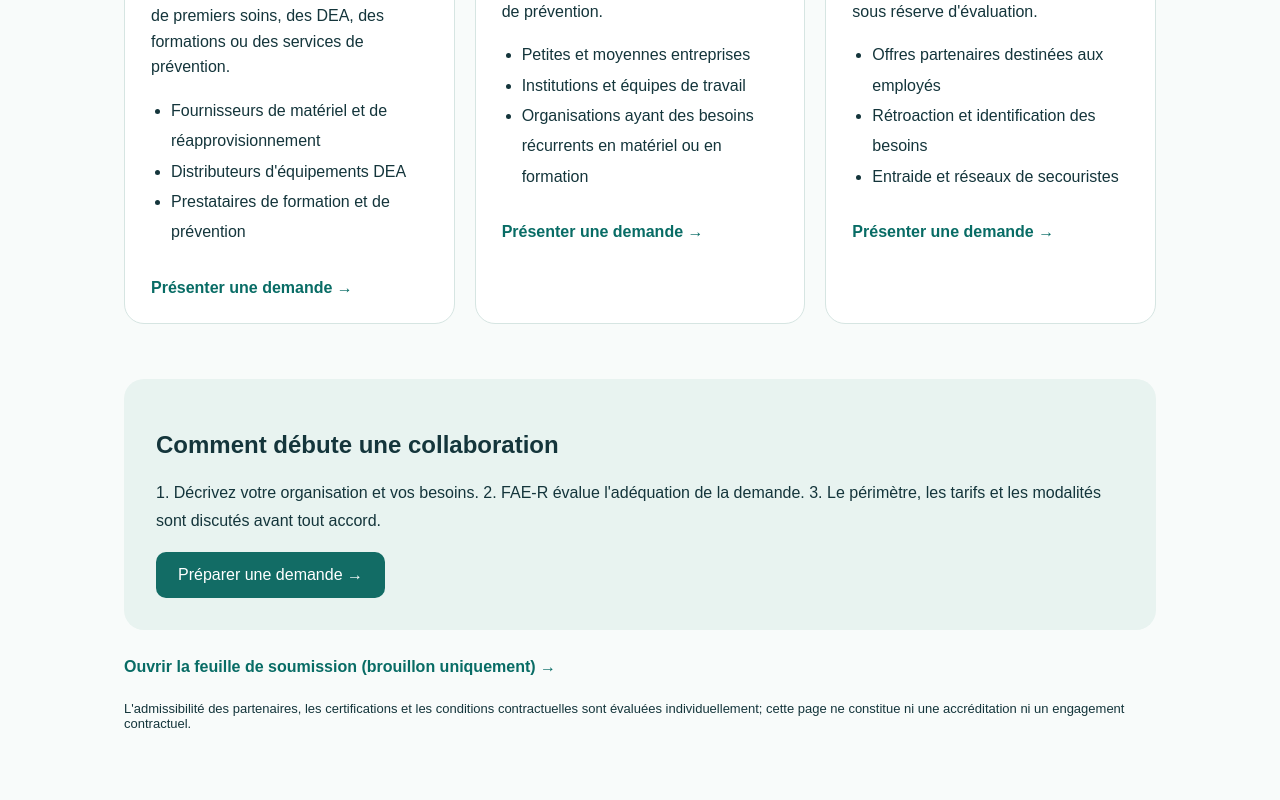
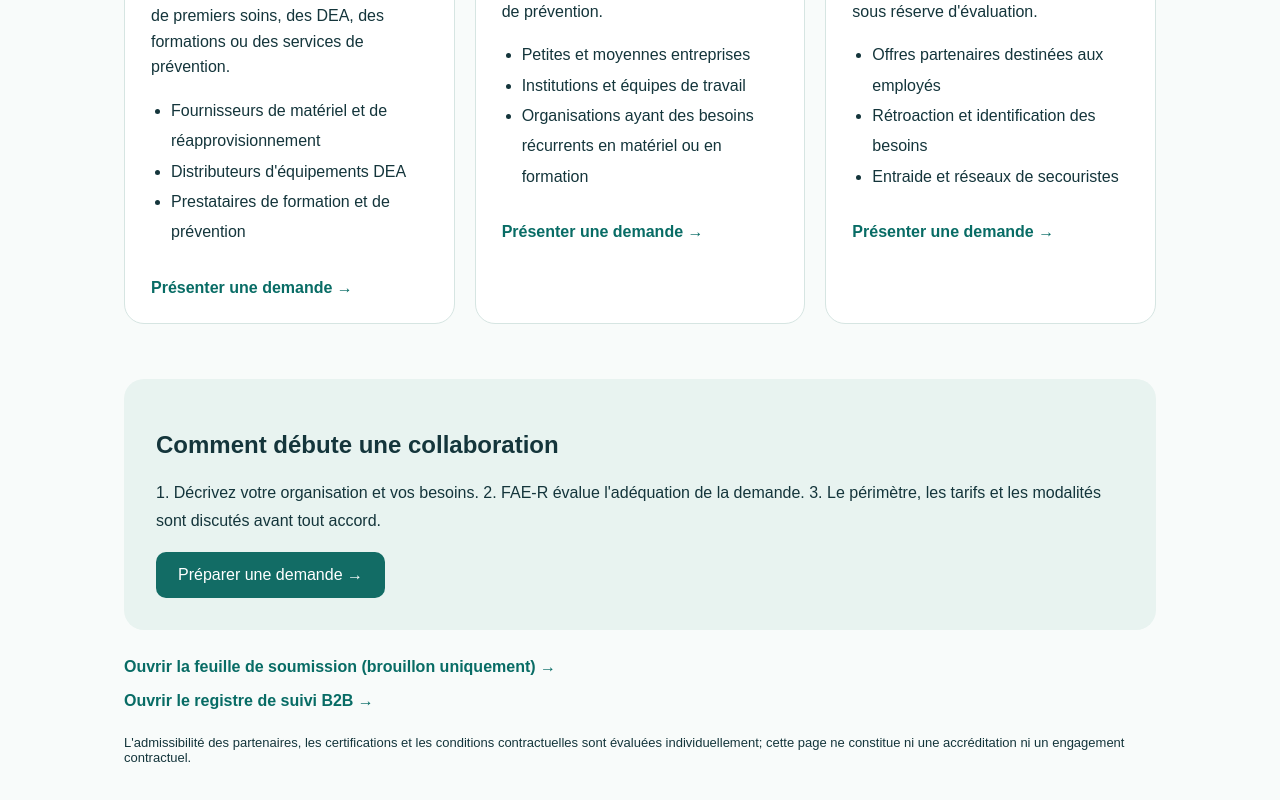
Before and after one commit to khalimouad/FAE-R, a Next.js app: page /partners in a window 1280 px wide. Shown: the part 672-1472 px from the top of the page. Built offline with nearby package versions, Linux system fonts and the light colour scheme.

Commit message:
Link partner ecosystem to B2B supplier/customer pipeline worksheet

```diff
--- a/app/partners/page.tsx
+++ b/app/partners/page.tsx
@@ -20,6 +20,7 @@ export default async function Partners({searchParams}:{searchParams:Promise<Sear
  <div style={{display:"grid",gridTemplateColumns:"repeat(auto-fit,minmax(260px,1fr))",gap:20,marginTop:44}}>{groups.map((g,i)=><section key={g.tag} style={{background:"white",border:"1px solid #d6e5e2",borderRadius:20,padding:26}}><span style={{fontSize:12,color:"#18776f",fontWeight:700}}>{g.tag}</span><h2 style={{fontSize:25,lineHeight:1.2}}>{g.title}</h2><p style={{lineHeight:1.6}}>{g.intro}</p><ul style={{paddingLeft:20,lineHeight:1.9}}>{g.items.map(item=><li key={item}>{item}</li>)}</ul><Link href={`/request/?lang=${en?"en":"fr"}`} style={{display:"inline-block",marginTop:15,color:"#086c65",fontWeight:700}}>{en?"Submit an inquiry":"Présenter une demande"} →</Link></section>)}</div>
  <section style={{marginTop:55,padding:"32px",background:"#e8f3f0",borderRadius:20}}><h2>{en?"How a collaboration begins":"Comment débute une collaboration"}</h2><p style={{lineHeight:1.8}}>{en?"1. Describe your organization and needs. 2. FAE-R reviews the proposed fit. 3. The scope, pricing and terms are discussed before any agreement.":"1. Décrivez votre organisation et vos besoins. 2. FAE-R évalue l'adéquation de la demande. 3. Le périmètre, les tarifs et les modalités sont discutés avant tout accord."}</p><Link href={`/request/?lang=${en?"en":"fr"}`} style={{display:"inline-block",padding:"14px 22px",borderRadius:10,background:"#126c65",color:"white",textDecoration:"none"}}>{en?"Prepare a request":"Préparer une demande"} →</Link></section>
  <p style={{marginTop:28}}><Link href={`/operations/quotes/?lang=${en?"en":"fr"}`} style={{fontWeight:700,color:"#086c65"}}>{en?"Open quotation worksheet (draft only)":"Ouvrir la feuille de soumission (brouillon uniquement)"} →</Link></p>
+ <p><Link href={`/operations/pipeline/?lang=${en?"en":"fr"}`} style={{fontWeight:700,color:"#086c65"}}>{en?"Open B2B tracking worksheet":"Ouvrir le registre de suivi B2B"} →</Link></p>
  <p style={{fontSize:13,marginTop:25}}>{en?"Partner eligibility, certifications and contractual terms are assessed individually; this page is not an offer of accreditation or a binding agreement.":"L'admissibilité des partenaires, les certifications et les conditions contractuelles sont évaluées individuellement; cette page ne constitue ni une accréditation ni un engagement contractuel."}</p>
  </div></main>
 }
```
